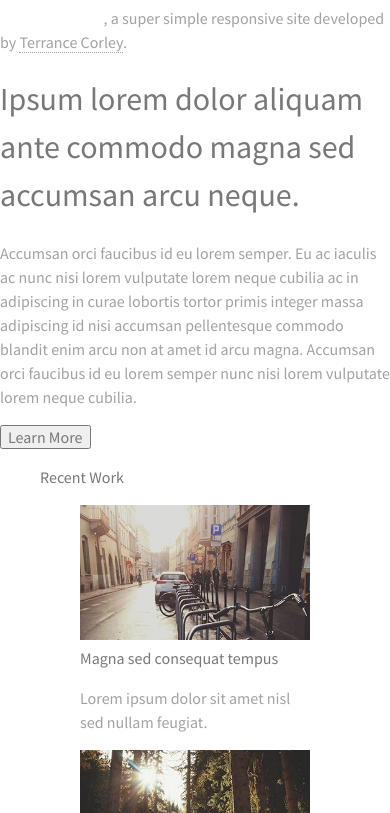
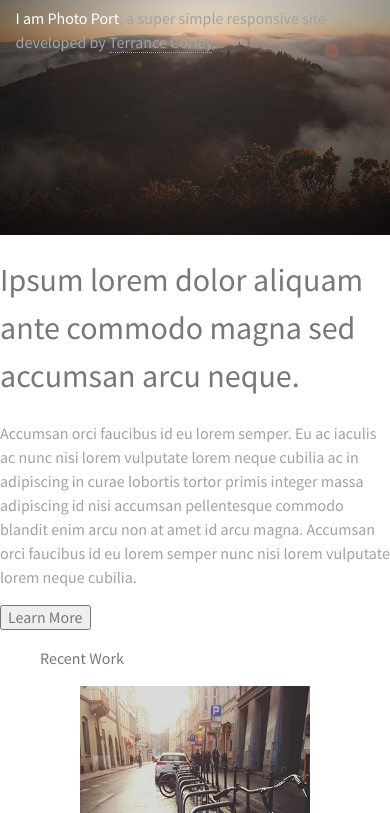
Before and after one commit to terrancecorley/photo_port, a plain HTML site: page index.html in a window 390 px wide. Shown: the part 139-952 px from the top of the page. Drawn offline with Linux system fonts and the light colour scheme.

Commit message:
Added main-header bg styles for mobile.

```diff
--- a/css/main.css
+++ b/css/main.css
@@ -1,10 +1,11 @@
 /*
   Table of Contents
     1. General
+    2. Main Header
 */
 
 /***********************************
-GENERAL
+1. GENERAL
 ***********************************/
 
 *,
@@ -42,11 +43,25 @@ a {
 }
 
 .full-width-container {
-  margin: 0 4%;
+  padding: 0 4%;
 }
 
 img {
   max-width: 100%;
+}
+
+
+/***********************************
+2. MAIN HEADER
+***********************************/
+
+.main-header {
+  background: radial-gradient(rgba(255, 255, 255, 0.1), rgba(0, 0, 0, 0.5)),
+              url('../img/bg.jpg');
+  background-repeat: no-repeat;
+  background-position: center;
+  background-size: cover;
+  height: 23.35em;
 }
 
 
--- a/index.html
+++ b/index.html
@@ -11,7 +11,7 @@
   </head>
   <body>
 
-    <header class="main-header">
+    <header class="main-header full-width-container">
       <img src="img/avatar.jpg" alt="Profile photo of photographer.">
       <p><span>I am Photo Port</span>, a super simple responsive site developed by <a href="https://terrancecorley.github.io" class="teal underlining">Terrance Corley</a>.</p>
     </header>
```
